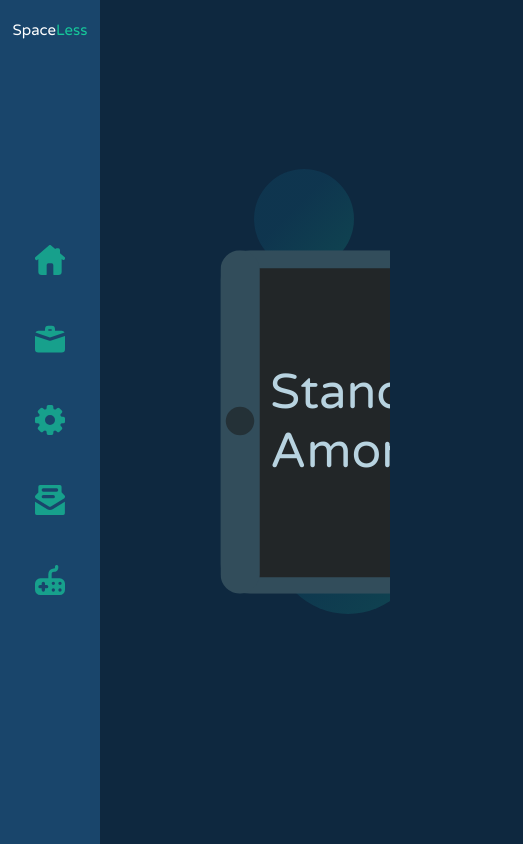
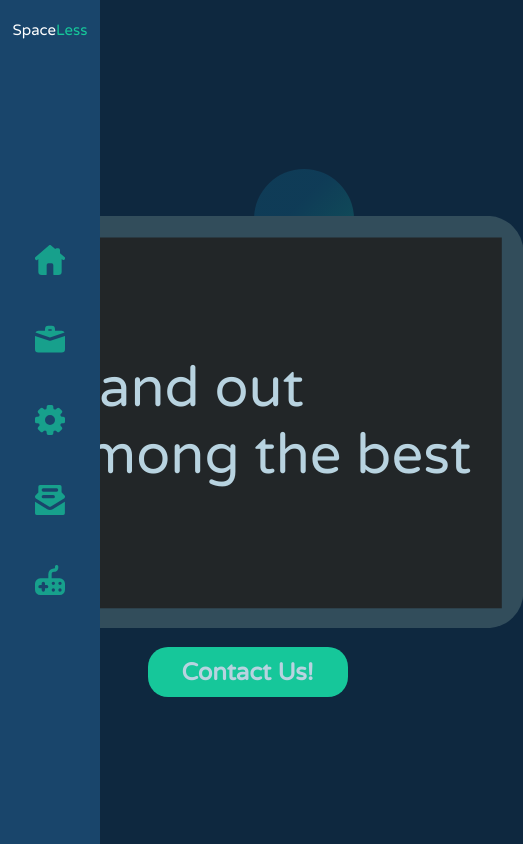
Before and after one commit to yoxan101/spacless_2.0, a React (Create React App) app: page / in a window 390 px wide. Shown: the whole page, 523 px wide, since content can reach past the window. Built offline with nearby package versions, Linux system fonts and the light colour scheme; the HTML template or start-up script is replaced by a standard one.

Commit message:
expanded Button component,  tablet animation fixes, bubble animation added

```diff
--- a/package.json
+++ b/package.json
@@ -6,6 +6,8 @@
     "@testing-library/jest-dom": "^5.16.3",
     "@testing-library/react": "^12.1.4",
     "@testing-library/user-event": "^13.5.0",
+    "eslint": "^8.12.0",
+    "eslint-config-react-app": "^7.0.0",
     "gsap": "^3.9.1",
     "react": "^17.0.2",
     "react-dom": "^17.0.2",
--- a/src/components/Bubbles.js
+++ b/src/components/Bubbles.js
@@ -1,6 +1,7 @@
 const Bubbles = (props) => {
+
   return (
-    <div style={{height: props.size, width: props.size, left: props.horPosition, top: props.verPosition, opacity: props.opacity}} className="bubble"></div>
+    <div style={{height: props.size, width: props.size, left: props.horPosition, top: props.verPosition, opacity: props.opacity}} ref={props.reference} className="bubble"></div>
   )
 }
 
--- a/src/components/Button.js
+++ b/src/components/Button.js
@@ -1,9 +1,27 @@
-const Button = ({color, textColor, text}) => {
+const Button = (props) => {
   return (
-    <button style={{backgroundColor: color, color: textColor}} className="btn">
-        {text}
+    <button className="btn" ref={props.reference} style={{
+      cursor: 'pointer',
+      border: 'none',
+      borderRadius: '20px',
+      backgroundColor: props.color,
+      color: props.textColor,
+      height: props.height,
+      width: props.width,
+      fontSize: '1.5rem',
+      fontWeight: "bold",
+      }}>
+        {props.text}
     </button>
   )
 }
 
+Button.defaultProps = {
+  color: "#16c79a",
+  textColor: "#b8d3e0",
+  text: "Clik on Me!",
+  height: '50px',
+  width: '200px',
+}
+
 export default Button
--- a/src/components/Content.js
+++ b/src/components/Content.js
@@ -1,41 +1,50 @@
 import Header from './Header'
 import Bubbles from './Bubbles'
+import Button from './Button'
 import Hero from './Hero'
 import gsap from 'gsap'
 import { useEffect, useRef } from 'react'
 
 const Content = () => {
 
-  // let currentComponent;
-  // const bubblesAnimation = useRef([])
-  // bubblesAnimation.current = []
+  let currentComponent;
 
-  // const addBublesToRefs = (el) =>{
-  //   bubblesAnimation.current.push(el)
-  // }
+  /// simple routing
+  if(window.location.pathname == "/"){
+    currentComponent = <Hero/>
+  }else if(window.location.pathname == "/about"){
+    currentComponent = <Button/>
+  }
 
-  // useEffect(() => {
-  //   gsap.fromTo(bubblesAnimation.current,{
-  //     opacity: 0,
-  //   },{
-  //     opacity: 1,
-  //   })
-  // })
+  const bubblesAnimation = useRef([])
+  bubblesAnimation.current = []
 
+  const addBublesToRefs = (el) =>{
+    bubblesAnimation.current.push(el)
+  }
 
-  // if(window.location.pathname == "/"){
-  //   currentComponent = <Hero/>
-  // }
-
+  useEffect(() => {
+    gsap.fromTo(bubblesAnimation.current,{
+      opacity: 0,
+      y: '50px',
+    },{
+      y: 'default',
+      opacity: 0.3,
+      stagger: 0.3,
+      duration: 0.8,
+    })
+  })
 
   return (
     <div className='Content'>
         <Header></Header>
-        <Bubbles size="100px" horPosition="65%" verPosition="20%" opacity="0.2"></Bubbles>
-        <Bubbles size="200px" horPosition="70%" verPosition="30%" opacity="0.2" ></Bubbles>
-        <Bubbles size="150px" horPosition="70%" verPosition="55%" opacity="0.2" ></Bubbles>
-        <Bubbles size="50px" horPosition="80%" verPosition="50%" opacity="0.2" ></Bubbles>
-        <Hero/>
+        <div className='bubbleContainer'>
+          <Bubbles size="100px" horPosition="65%" verPosition="20%" opacity="0.2" reference={addBublesToRefs} ></Bubbles>
+          <Bubbles size="200px" horPosition="70%" verPosition="30%" opacity="0.2" reference={addBublesToRefs}></Bubbles>
+          <Bubbles size="150px" horPosition="70%" verPosition="55%" opacity="0.2" reference={addBublesToRefs}></Bubbles>
+          <Bubbles size="50px" horPosition="80%" verPosition="50%" opacity="0.2" reference={addBublesToRefs}></Bubbles>
+        </div>
+        {currentComponent}
     </div>
   )
 }
--- a/src/components/Header.js
+++ b/src/components/Header.js
@@ -11,14 +11,14 @@ const Header = () => {
       </div>
       <div className='navBarIcons'>
       <div className='icon'>
-          <a>
+          <a href="/">
             <svg width="18px" height="18px" viewBox="0 0 18 18" xmlns="http://www.w3.org/2000/svg">
               <path fill="#16c79a" d="M17.75 8.66A1.012 1.012 0 0 1 17 9a.99.99 0 0 1-.66-.25L16 8.458V16a2.006 2.006 0 0 1-2 2h-2.5a.5.5 0 0 1-.5-.5V12a1 1 0 0 0-1-1H8a1 1 0 0 0-1 1v5.5a.5.5 0 0 1-.5.5H4a2.006 2.006 0 0 1-2-2v-3c-.01-1.41-.01-3.26 0-4.53l-.34.28a1 1 0 1 1-1.32-1.5l8-7a1 1 0 0 1 1.32 0l2.48 2.17A1.17 1.17 0 0 1 13 2h1a1.107 1.107 0 0 1 1 1v2l2.66 2.25a1 1 0 0 1 .09 1.41z"/>
             </svg>
           </a>
         </div>
         <div className='icon'>
-          <a>
+          <a href="/about">
             <svg width="18px" height="18px" viewBox="0 0 18 18" xmlns="http://www.w3.org/2000/svg">
               <path fill="#16c79a" d="M9.31 9.45A1.012 1.012 0 0 1 9 9.5a.984.984 0 0 1-.31-.05h-.006L0 6.553V14.5a2.006 2.006 0 0 0 2 2h14a2.006 2.006 0 0 0 2-2V6.554L9.316 9.45H9.31z"/>
               <path fill="#16c79a" d="M16 3.5h-4v-1a2.006 2.006 0 0 0-2-2H8a2.006 2.006 0 0 0-2 2v1H2A2 2 0 0 0 .26 4.54L9 7.45l8.74-2.91A2 2 0 0 0 16 3.5zm-6 0H8v-1h2v1z"/>
--- a/src/components/Hero.js
+++ b/src/components/Hero.js
@@ -1,5 +1,6 @@
 import React, { useEffect, useRef } from 'react'
 import gsap from 'gsap'
+import Button from './Button'
 
 const Hero = () => {
   const letter = useRef([])
@@ -9,6 +10,7 @@ const Hero = () => {
   const tablet = useRef()
   const tabletKeybord = useRef()
   const textContainer = useRef()
+  const contactUsBtn = useRef()
 
   letter.current = []
 
@@ -27,7 +29,7 @@ const Hero = () => {
       scale: 0.5,
       opacity: 0,
     }, {
-      scale: 1.5,
+      scale: 1.8,
       opacity: 1,
       duration: 1.6,
       ease: 'Power4.easeOut',
@@ -35,8 +37,8 @@ const Hero = () => {
       opacity: 0,
     }, {
       opacity: 1,
-      duration: 1.3,
-      stagger: 0.1,
+      duration: 1.2,
+      stagger: 0.05,
       ease: 'Power4.easeOut',
     }, '-=0.7').to(tabletKeybord.current, {
       y: '100%',
@@ -48,10 +50,17 @@ const Hero = () => {
       duration: 1.5,
     },'-=0.8').to(textContainer.current,{
       y: '-50%',
-      x: '30px',
-      scale: 1.4,
+      x: '35px',
+      scale: 1.6,
       duration: 0.5,
-    }, '-=1.5')
+    }, '-=1.5').fromTo(contactUsBtn.current, {
+      opacity: 0,
+    },{
+      y: '250px',
+      opacity: 1,
+      duration: 1,
+      ease: 'Power4.easeOut',
+    }, '-=1')
   })
 
   return (
@@ -104,6 +113,9 @@ const Hero = () => {
           <rect y="280" width="229" height="26" rx="13" fill="#324D5B" />
           <path d="M123.335 293C123.335 298.247 119.081 302.5 113.835 302.5C108.588 302.5 104.335 298.247 104.335 293C104.335 287.753 108.588 283.5 113.835 283.5C119.081 283.5 123.335 287.753 123.335 293Z" fill="#243137" />
         </svg>
+        <div className='contanctUs'>
+          <Button text="Contact Us!" reference={contactUsBtn} />
+        </div>
     </div>
   )
 }
--- a/src/styles/style.css
+++ b/src/styles/style.css
@@ -1,7 +1,8 @@
 @import url("https://fonts.googleapis.com/css2?family=Varela+Round&display=swap");
 * {
+  -webkit-box-sizing: border-box;
           box-sizing: border-box;
-  font-family: "Varela Round", sans-serif;
+  font-family: 'Varela Round', sans-serif;
 }
 
 html, body {
@@ -12,9 +13,15 @@ html, body {
 
 .App {
   text-align: center;
-  overflow-y: hidden;
 }
-.App .bubble {
+
+.App .bubbleContainer {
+  height: 100vh;
+  width: 100vw;
+  position: relative;
+}
+
+.App .bubbleContainer .bubble {
   width: 50px;
   height: 50px;
   border-radius: 50%;
@@ -22,6 +29,7 @@ html, body {
   position: absolute;
   z-index: 0;
 }
+
 .App .navBar {
   height: 100vh;
   width: 100px;
@@ -31,6 +39,7 @@ html, body {
   padding: 10px;
   z-index: 10000;
 }
+
 .App .navBar .logoContainer {
   -webkit-user-select: none;
      -moz-user-select: none;
@@ -43,74 +52,108 @@ html, body {
   left: 0;
   top: 20px;
 }
+
 .App .navBar .logoContainer span {
   font-size: 15px;
   color: white;
 }
+
 .App .navBar .logoContainer span:nth-child(2) {
   color: #16c79a;
 }
+
 .App .navBar .navBarIcons {
   position: absolute;
   top: 50%;
   left: 50%;
   height: 400px;
+  -webkit-transform: translate(-50%, -50%);
           transform: translate(-50%, -50%);
+  display: -ms-grid;
   display: grid;
+  -ms-grid-columns: 1;
       grid-template-columns: 1;
+  -ms-grid-rows: 5;
       grid-template-rows: 5;
   grid-row-gap: initial;
 }
+
 .App .navBar .navBarIcons .icon {
   margin: auto;
 }
+
 .App .navBar .navBarIcons .icon a {
   display: block;
   cursor: pointer;
+  -webkit-filter: opacity(0.7);
           filter: opacity(0.7);
-  transition: 0.15s ease;
+  -webkit-transition: .15s ease;
+  transition: .15s ease;
 }
+
 .App .navBar .navBarIcons .icon a svg {
   width: 30px;
   height: 30px;
   fill: #508cc0;
 }
+
 .App .navBar .navBarIcons .icon a:hover {
+  -webkit-transform: scale(1.1);
           transform: scale(1.1);
+  -webkit-filter: opacity(1);
           filter: opacity(1);
 }
+
 .App .Content {
   height: 100vh;
   width: 100%;
   position: relative;
 }
+
 .App .Content .welcomeText {
   position: absolute;
   top: 50%;
+  -webkit-transform: translateY(-50%);
           transform: translateY(-50%);
   left: 150px;
-  width: 600px;
+  width: 50vw;
   text-align: left;
   height: 100vh;
 }
+
+.App .Content .welcomeText .btn {
+  position: absolute;
+  top: 50%;
+  left: 50%;
+  -webkit-transform: translate(-50%, -50%);
+          transform: translate(-50%, -50%);
+  z-index: 10;
+}
+
 .App .Content .welcomeText .textContainer {
   position: absolute;
   top: 50%;
   left: 50%;
+  -webkit-transform: translate(-50%, -130%);
           transform: translate(-50%, -130%);
   width: 300px;
   font-size: 35px;
   z-index: 100;
   color: #b8d3e0;
 }
+
 .App .Content .welcomeText svg {
   position: absolute;
   top: 50%;
   left: 50%;
-  transform: translate(-50%, -50%) scale(1.5);
+  -webkit-transform: translate(-50%, -50%) scale(1.8);
+          transform: translate(-50%, -50%) scale(1.8);
   display: block;
   overflow: hidden;
+  z-index: 50;
 }
+
 .App .Content .welcomeText .letter {
   display: inline-block;
-}/*# sourceMappingURL=style.css.map */
+}
+/*# sourceMappingURL=style.css.map */
--- a/src/styles/style.scss
+++ b/src/styles/style.scss
@@ -21,7 +21,11 @@ html, body{
 .App {
 
   text-align: center;
-  overflow-y: hidden;
+
+    .bubbleContainer{
+      height: 100vh;
+      width: 100vw;
+      position: relative;
 
       .bubble{
         width: 50px;
@@ -30,6 +34,7 @@ html, body{
         background: linear-gradient(135deg, $LightBlue 40%, $Green 110%);
         position: absolute;
         z-index: 0;
+      }
     }
 
     .navBar{
@@ -105,9 +110,17 @@ html, body{
         top: 50%;
         transform: translateY(-50%);
         left: 150px;
-        width: 600px;
+        width: 50vw;
         text-align: left;
         height: 100vh;
+
+        .btn{
+          position: absolute;
+          top: 50%;
+          left: 50%;
+          transform: translate(-50%, -50%);
+          z-index: 10;
+        }
 
         .textContainer{
           position: absolute;
@@ -124,9 +137,10 @@ html, body{
           position: absolute;
           top: 50%;
           left: 50%;
-          transform: translate(-50%, -50%) scale(1.5);
+          transform: translate(-50%, -50%) scale(1.8);
           display: block;
           overflow: hidden;
+          z-index: 50;
         }
 
         .letter{
```
Also changed, not shown: 7 other files (tests, documents, lock files or other folders). Lines whose indentation alone changed are shown as unchanged.
